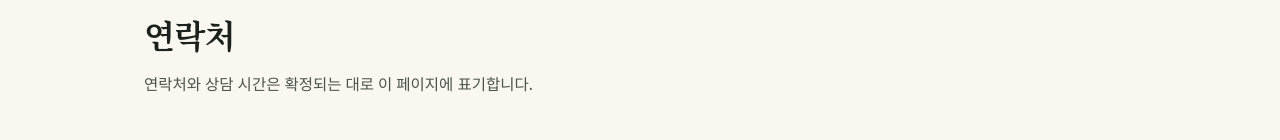
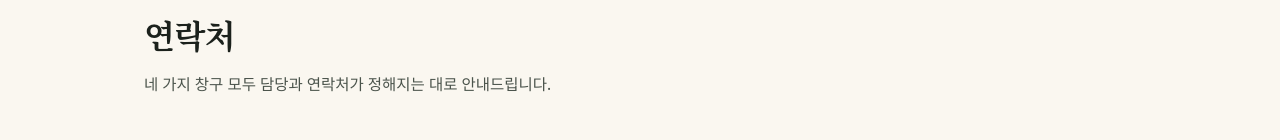
Before and after one commit to ongtnt02/ongtnt02.github.io, a plain HTML site: page everpine/contact.html in a window 1280 px wide. Shown: the part 518-658 px from the top of the page. Drawn offline with Linux system fonts and the light colour scheme.

Commit message:
에버파인 미리보기: 분양 문의 안내 문구 중복 정리

```diff
--- a/everpine/contact.html
+++ b/everpine/contact.html
@@ -50,7 +50,7 @@
     <div class="wrap">
       <div class="section-head">
         <h2>연락처</h2>
-        <p>연락처와 상담 시간은 확정되는 대로 이 페이지에 표기합니다.</p>
+        <p>네 가지 창구 모두 담당과 연락처가 정해지는 대로 안내드립니다.</p>
       </div>
       <div class="contact-grid">
         <div class="contact-card">
```
